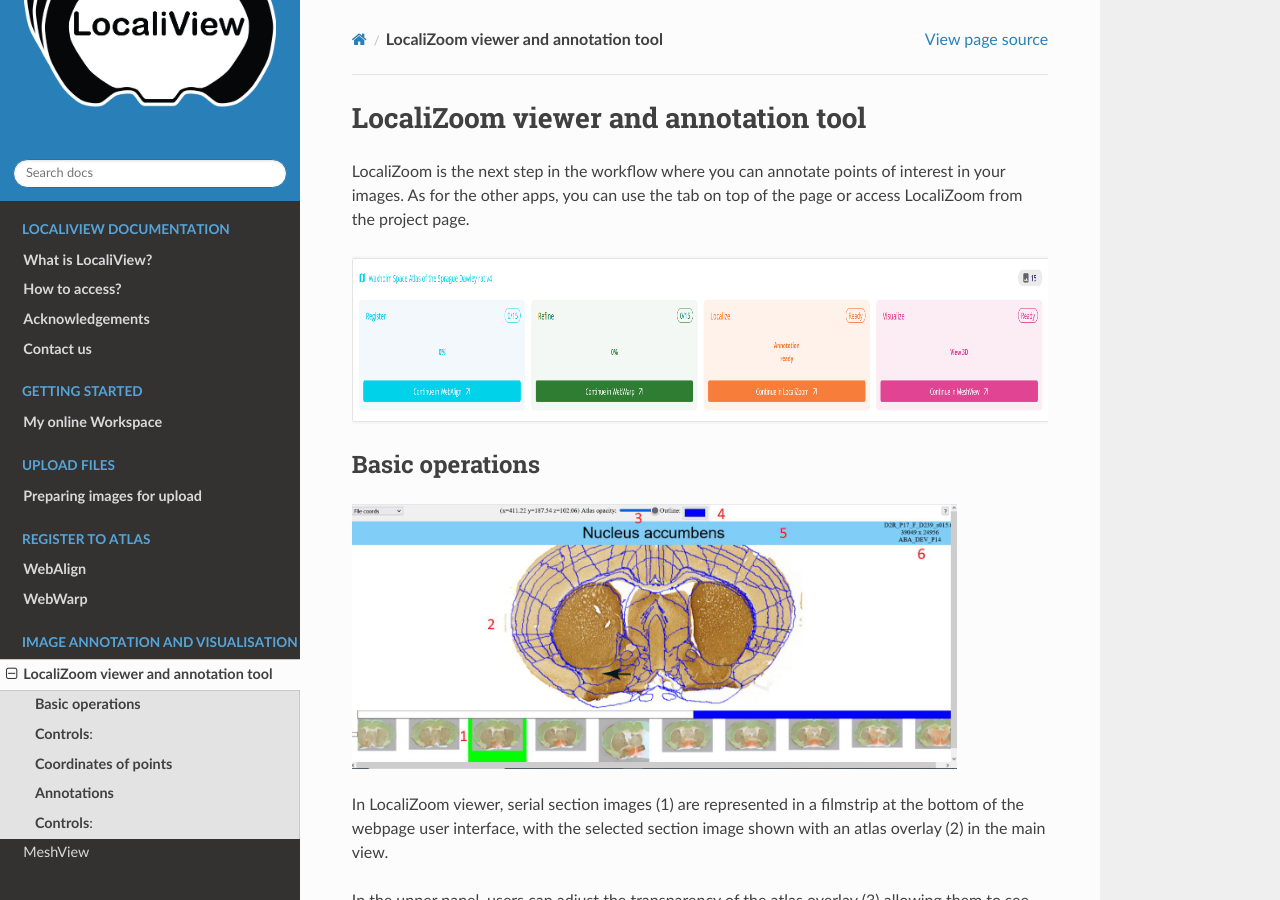
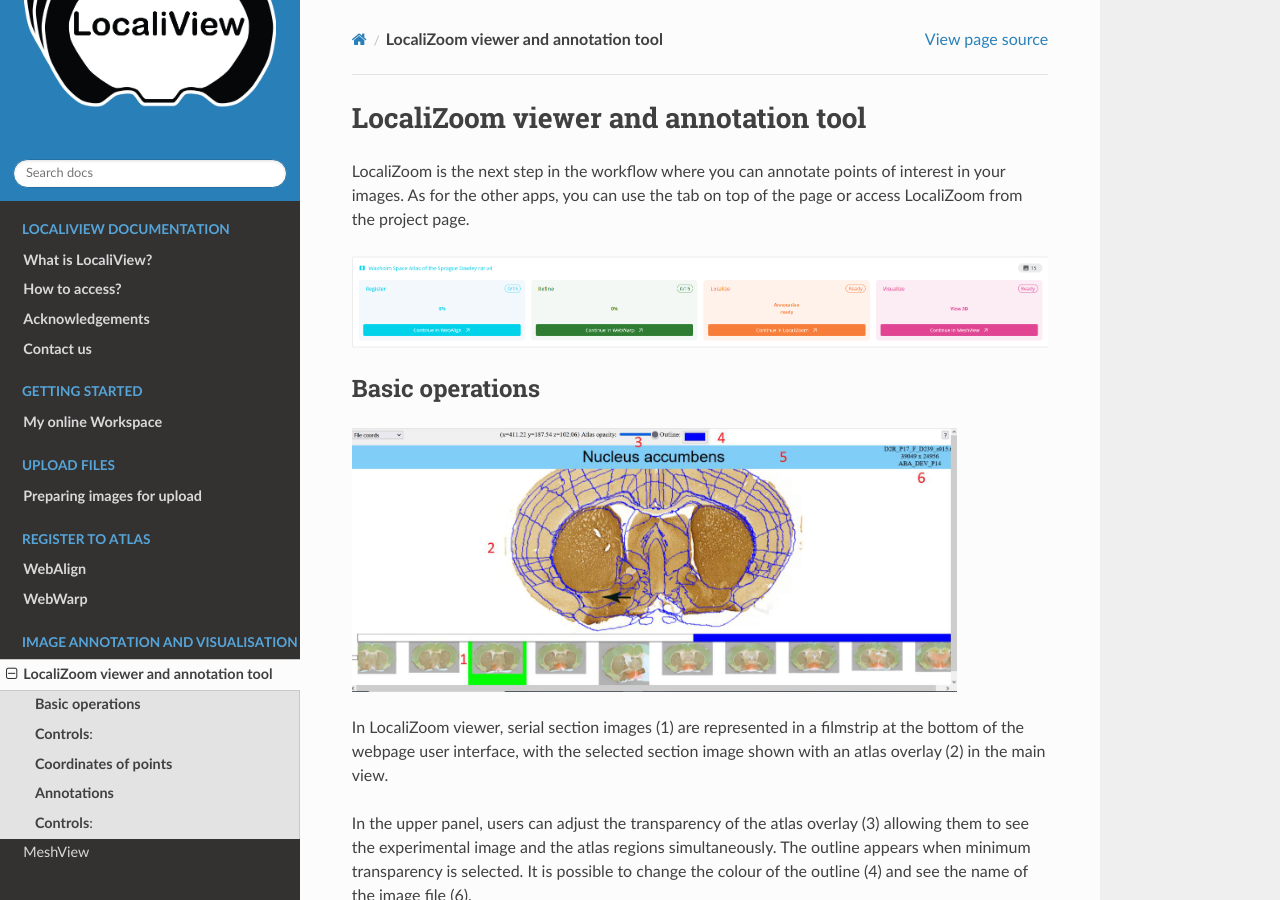
Before and after one commit to Neural-Systems-at-UIO/LocaliView, a Sphinx documentation site: the page built from Docs/LocaliZoom.rst, in a window 1280 px wide and 900 px high. Built offline with Sphinx 7.4.7 and the Read the Docs theme 3.1.0, drawn with Linux system fonts in a browser that asks for light colours; pages that are not in the unit, such as notebooks, are missing from menus.

Commit message:
Update LocaliZoom.rst

```diff
--- a/Docs/LocaliZoom.rst
+++ b/Docs/LocaliZoom.rst
@@ -5,8 +5,7 @@
 LocaliZoom is the next step in the workflow where you can annotate points of interest in your images. As for the other apps, you can use the tab on top of the page or access LocaliZoom from the project page.
 
 .. image:: images/Navigate_to_apps.png
-   :width: 15.3in
-   :height: 1.75417in
+
 
 
 
```
